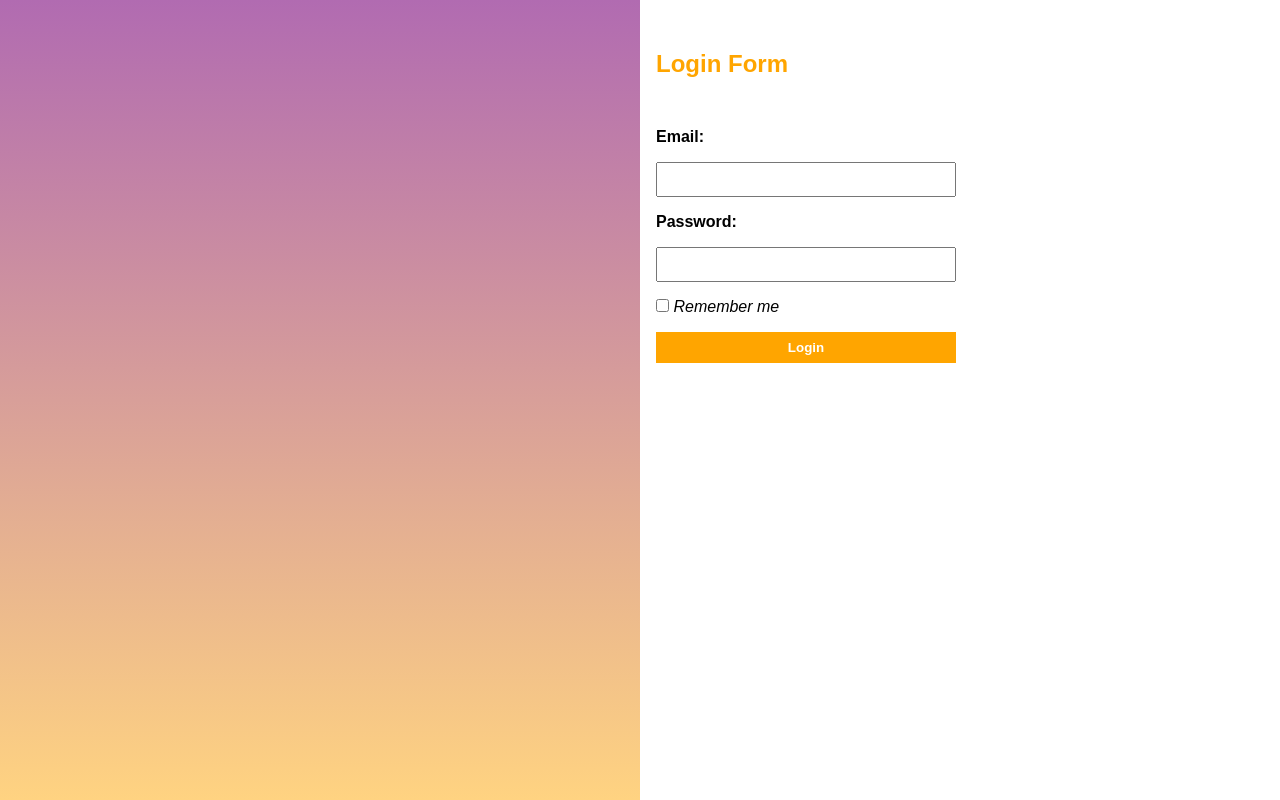
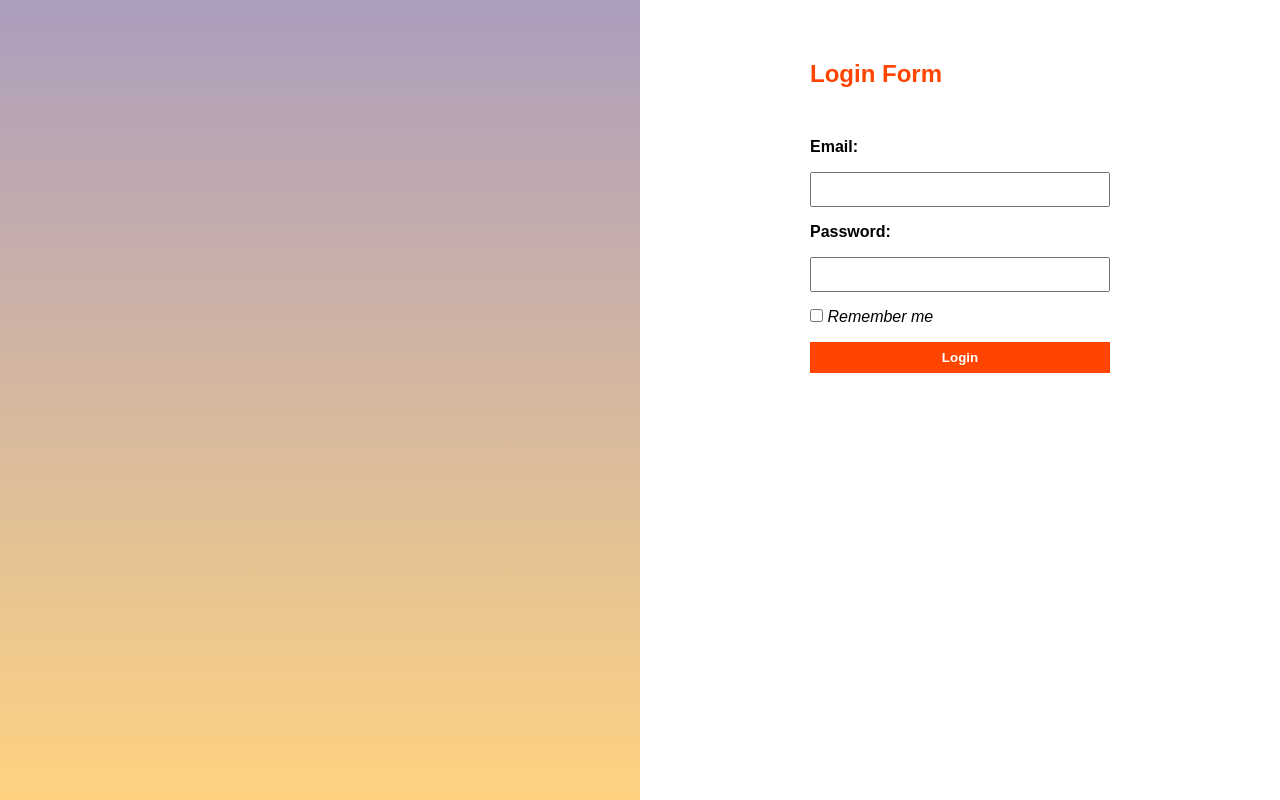
Before and after one commit to jerinmt/mashupcss, a plain HTML site: page machinetest/test3.html in a window 1280 px wide. Drawn offline with Linux system fonts and the light colour scheme.

Commit message:
Made changes

```diff
--- a/machinetest/test1.css
+++ b/machinetest/test1.css
@@ -15,6 +15,9 @@ header {
 h1 {
     color: white;
     text-align: center;
+}
+h2 {
+    margin-left: 50px;
 }
 
 footer {
--- a/machinetest/test3.css
+++ b/machinetest/test3.css
@@ -21,7 +21,7 @@ label {
 }
 
 h2 {
-    color: orange;
+    color: orangered;
     margin-block: 50px;
 }
 
@@ -35,7 +35,7 @@ input[type="password"] {
 button {
     margin-block: 16px;
     padding: 8px 16px;
-    background-color: orange;
+    background-color: orangered;
     color: white;
     border: none;
     width: 300px;
@@ -46,21 +46,26 @@ button:hover {
     opacity: 0.9;
 }
 
-div {
-    width: fit-content;
+section {
     height: 100%;
     margin-inline: auto;
     background-color: white;
     padding-inline: 16px;
 }
 
+div {
+    width: fit-content;
+    margin: auto;
+    padding: 10px;
+}
+
 @media screen and (orientation: landscape){
-    div {
+    section {
         float: right;
         width: 50%;
     }
     body {
-        background-image: linear-gradient(rgb(177, 107, 177), rgb(255, 211, 129)) ;
+        background-image: linear-gradient(hsl(267, 20%, 68%), rgb(255, 211, 129)) ;
         background-repeat: no-repeat;
         background-size: cover;
     }
--- a/machinetest/test3.html
+++ b/machinetest/test3.html
@@ -7,6 +7,7 @@
     <link rel="stylesheet" href="test3.css">
 </head>
 <body>
+    <section>
         <div>
             <h2>Login Form</h2>
             <form action="#" method="post">
@@ -19,5 +20,7 @@
                 <button type="submit">Login</button>
             </form>
         </div>
+
+    </section>
 </body>
 </html>
```
Lines whose indentation alone changed are shown as unchanged.
